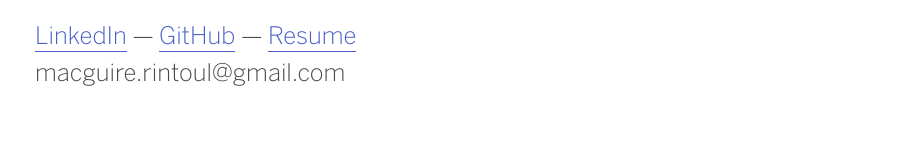
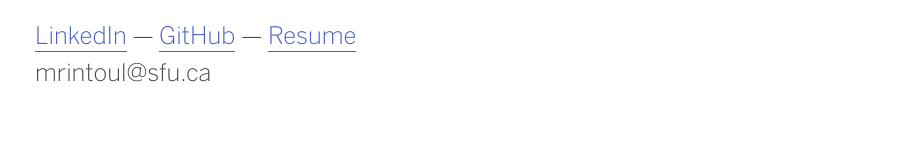
Before and after one commit to macguirerintoul/v2.macguire.me, a Gatsby site: page /about in a window 1280 px wide. Shown: the part 996-1139 px from the top of the page, without its empty margins (205-1118 px from the left). Built offline with nearby package versions, Linux system fonts and the light colour scheme; Gatsby itself is replaced by a stand-in of ours.

Commit message:
fix resume

```diff
--- a/src/pages/about.js
+++ b/src/pages/about.js
@@ -44,7 +44,7 @@ const About = () => (
       <p>When I'm not doing that, you can catch me <a href="https://www.mixcloud.com/weirdnite/" target="_blank">DJing</a>, <a href="https://soundcloud.com/weirdnite" target="_blank">making my own beats</a>, and <a href="https://www.youtube.com/watch?v=Y6LMuJN_3mU" target="_blank">editing travel videos</a>.</p>
 
       <a href="https://www.linkedin.com/in/mrintoul/" target="_blank">LinkedIn</a> — <a href="https://github.com/mrintoul" target="_blank">GitHub</a> — <a href={resume} target="_blank">Resume</a>
-      <p>macguire.rintoul@gmail.com</p>
+      <p>mrintoul@sfu.ca</p>
       </Project>
   </Layout>
 )
```
Also changed, not shown: 1 other file.
